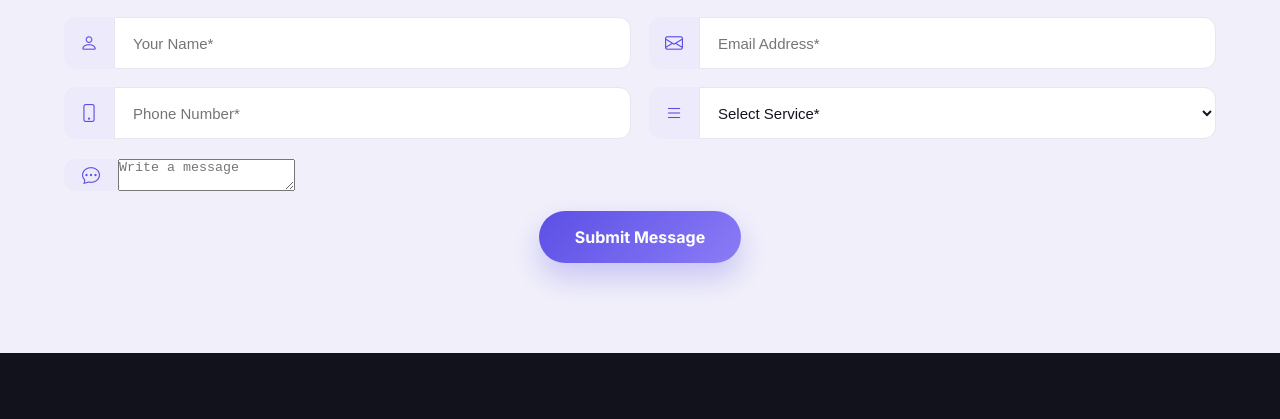
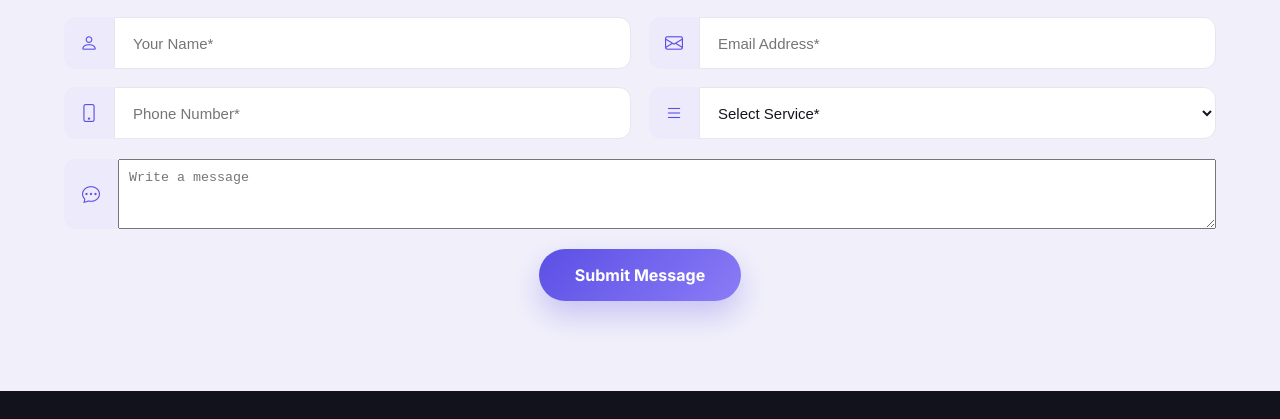
Before and after one commit to Kathasarkar/Invent-HTML---CSS, a plain HTML site: page index.html in a window 1280 px wide. Shown: the part 11095-11514 px from the top of the page. Drawn offline with nearby package versions, Linux system fonts and the light colour scheme.

Commit message:
textarea updated

```diff
--- a/css/style.css
+++ b/css/style.css
@@ -1458,8 +1458,10 @@ header.sticky nav ul li a:hover{
 .form-label input:focus{
     border-color: var(--accent);
 }
-.form-label textarea{
+.form-label-2 textarea{
     width: 100% !important;
+    height: 70px;
+    padding: 10px;
 }
 .form-label i{
     color: var(--accent);
--- a/index.html
+++ b/index.html
@@ -905,8 +905,8 @@
             </div>
             <div class="form-label-2">
             <i class="bi bi-chat-dots"></i>
-            <label for="message"></label>
-            <textarea name="message" id="message" placeholder="Write a message"></textarea>
+            <label for="text"></label>
+            <textarea name="message" id="text" placeholder="Write a message"></textarea>
             </div>
             </div>
             <div class="form-inline">
```
